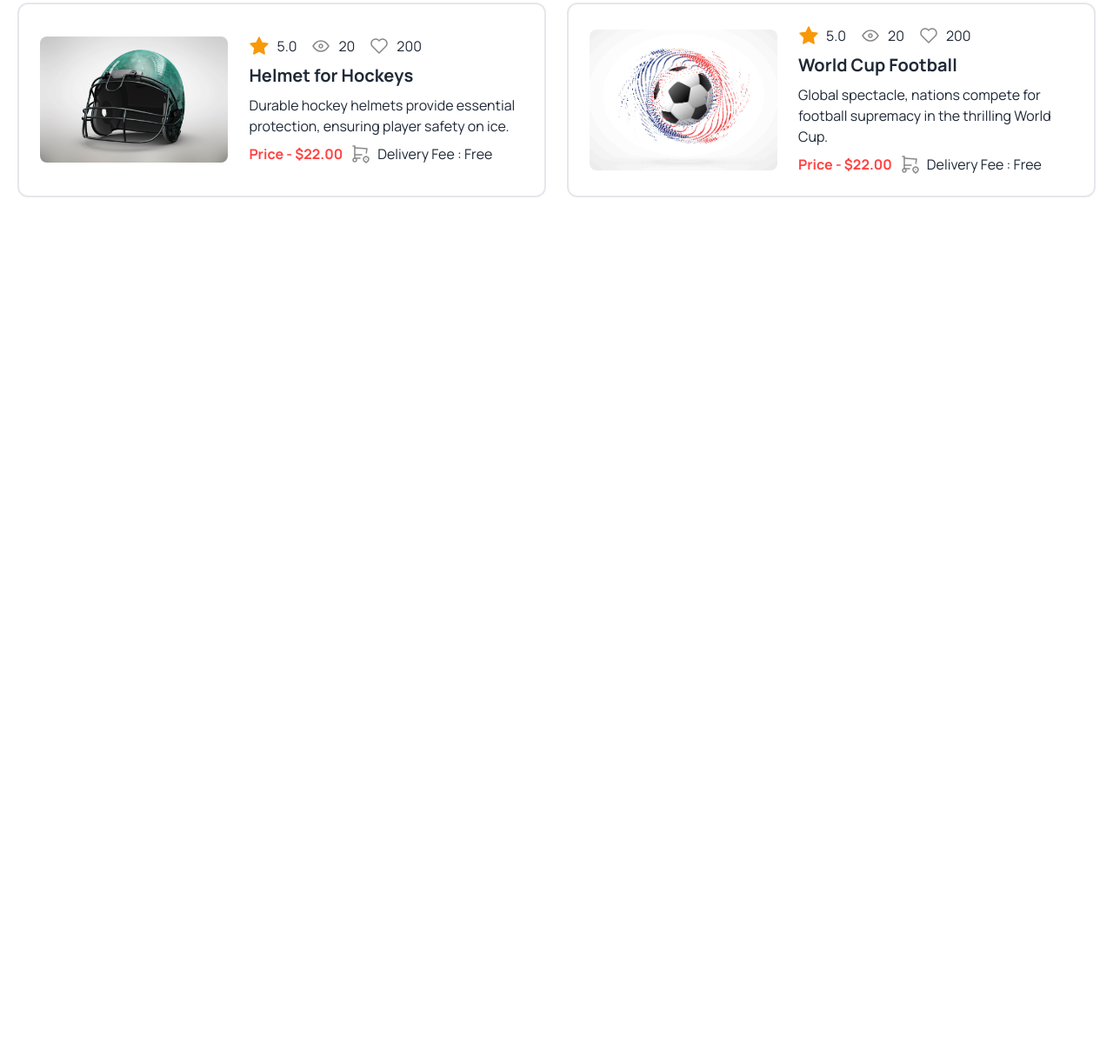
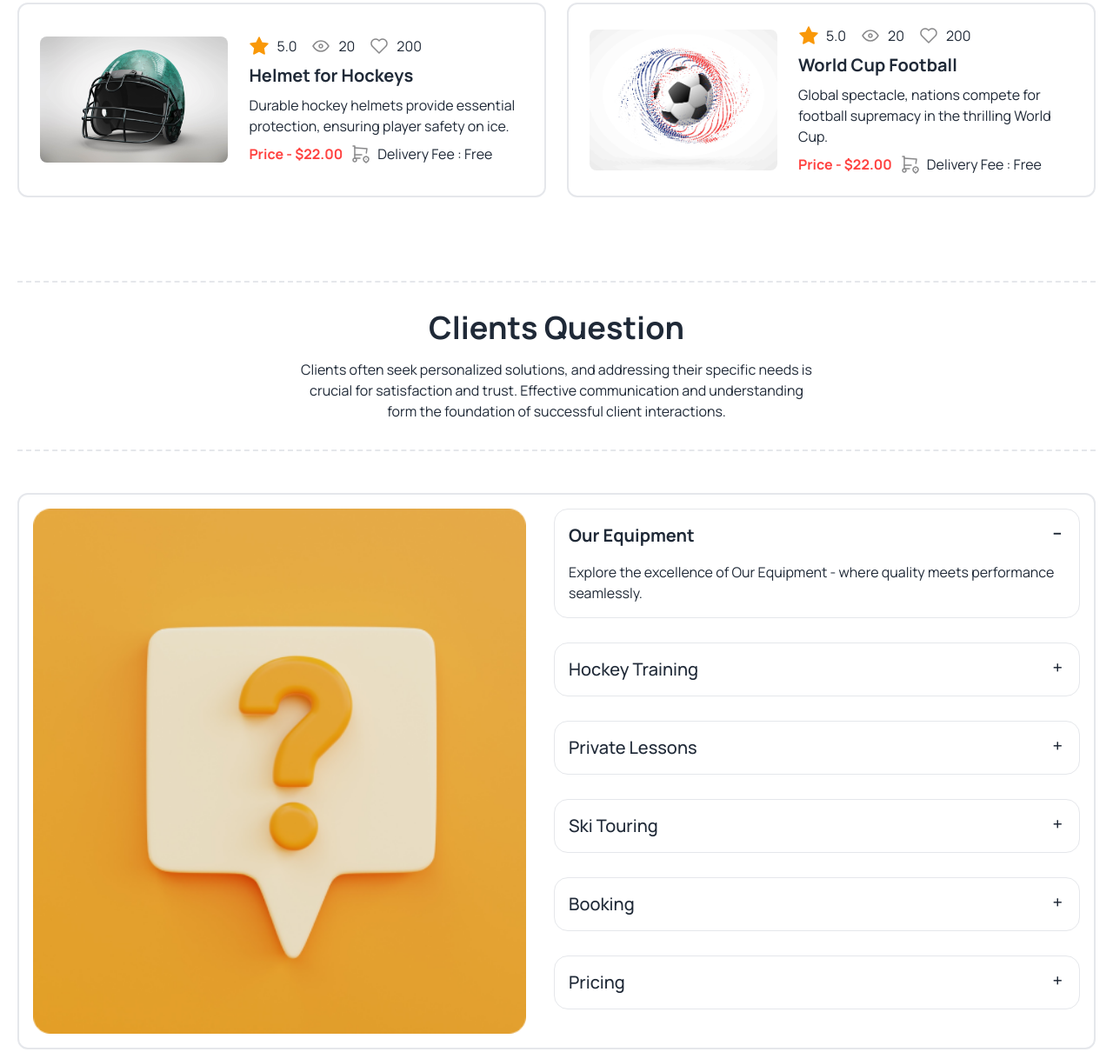
Before and after one commit to chanchalm96/hockeys, a plain HTML site: page index.html in a window 1280 px wide. Shown: the part 3397-4607 px from the top of the page at 87% size. Before the commit the page ends 3720 px from the top, so only its background shows below. Drawn offline with nearby package versions, Linux system fonts and the light colour scheme.

Commit message:
question section completed

```diff
--- a/index.html
+++ b/index.html
@@ -614,7 +614,8 @@
                             </div>
                         </div>
                         <h3 class="text-xl font-bold">World Cup Football Jersey</h3>
-                        <p>Distinctive jerseys symbolize nations' pride in the highly anticipated World Cup Football.</p>
+                        <p>Distinctive jerseys symbolize nations' pride in the highly anticipated World Cup Football.
+                        </p>
                         <div class="flex justify-start items-center gap-2">
                             <h4 class="text-hockey-primary font-bold">Price - $22.00</h4>
                             <div class="flex justify-center items-center gap-2">
@@ -855,6 +856,76 @@
                 </div>
             </div>
         </section>
+        <!-- question section -->
+        <section class="container mx-auto my-24 px-5">
+            <div class="border-y-2 border-dashed py-8">
+                <h2 class="text-2xl lg:text-4xl text-center font-bold">Clients Question</h2>
+                <p class="text-center lg:w-[600px] mx-auto mt-4">
+                    Clients often seek personalized solutions, and addressing their specific needs is crucial for satisfaction and trust. Effective communication and understanding form the foundation of successful client interactions.</p>
+            </div>
+            <div class="hero border-2 rounded-xl mt-12">
+                <div class="hero-content flex-col lg:flex-row gap-8">
+                    <img src="images/11.png"
+                        class=" w-full lg:w-3/4"/>
+                    <div class="">
+                        <div class="collapse collapse-plus mb-7 border border-gray-200">
+                            <input type="radio" name="my-accordion-2" checked="checked" />
+                            <div class="collapse-title text-xl font-bold">
+                                Our Equipment
+                            </div>
+                            <div class="collapse-content">
+                              <p>Explore the excellence of Our Equipment - where quality meets performance seamlessly.</p>
+                            </div>
+                          </div>
+                          <div class="collapse collapse-plus bg-base mb-7 border border-gray-200">
+                            <input type="radio" name="my-accordion-2" />
+                            <div class="collapse-title text-xl font-medium">
+                                Hockey Training
+                            </div>
+                            <div class="collapse-content">
+                              <p>Elevate your game with top-notch hockey training, combining skill refinement and strategic development.</p>
+                            </div>
+                          </div>
+                          <div class="collapse collapse-plus mb-7 border border-gray-200">
+                            <input type="radio" name="my-accordion-2" />
+                            <div class="collapse-title text-xl font-medium">
+                                Private Lessons
+                            </div>
+                            <div class="collapse-content">
+                              <p>Master your skills with personalized precision through exclusive private lessons.</p>
+                            </div>
+                          </div>
+                          <div class="collapse collapse-plus mb-7 border border-gray-200">
+                            <input type="radio" name="my-accordion-2" />
+                            <div class="collapse-title text-xl font-medium">
+                                Ski Touring
+                            </div>
+                            <div class="collapse-content">
+                              <p>Embark on exhilarating ski touring adventures, exploring scenic landscapes and conquering challenging terrains with expertise.</p>
+                            </div>
+                          </div>
+                          <div class="collapse collapse-plus mb-7 border border-gray-200">
+                            <input type="radio" name="my-accordion-2" />
+                            <div class="collapse-title text-xl font-medium">
+                                Booking
+                            </div>
+                            <div class="collapse-content">
+                              <p>Secure your spot effortlessly by completing the swift and user-friendly booking process.</p>
+                            </div>
+                          </div>
+                          <div class="collapse collapse-plus mb-7 border border-gray-200">
+                            <input type="radio" name="my-accordion-2" />
+                            <div class="collapse-title text-xl font-medium">
+                                Pricing
+                            </div>
+                            <div class="collapse-content">
+                              <p>Transparent and competitive pricing, ensuring exceptional value for high-quality products and services.</p>
+                            </div>
+                          </div>
+                    </div>
+                </div>
+            </div>
+        </section>
     </main>
     <footer>
 
```
Also changed, not shown: images/question.jpeg (added).
